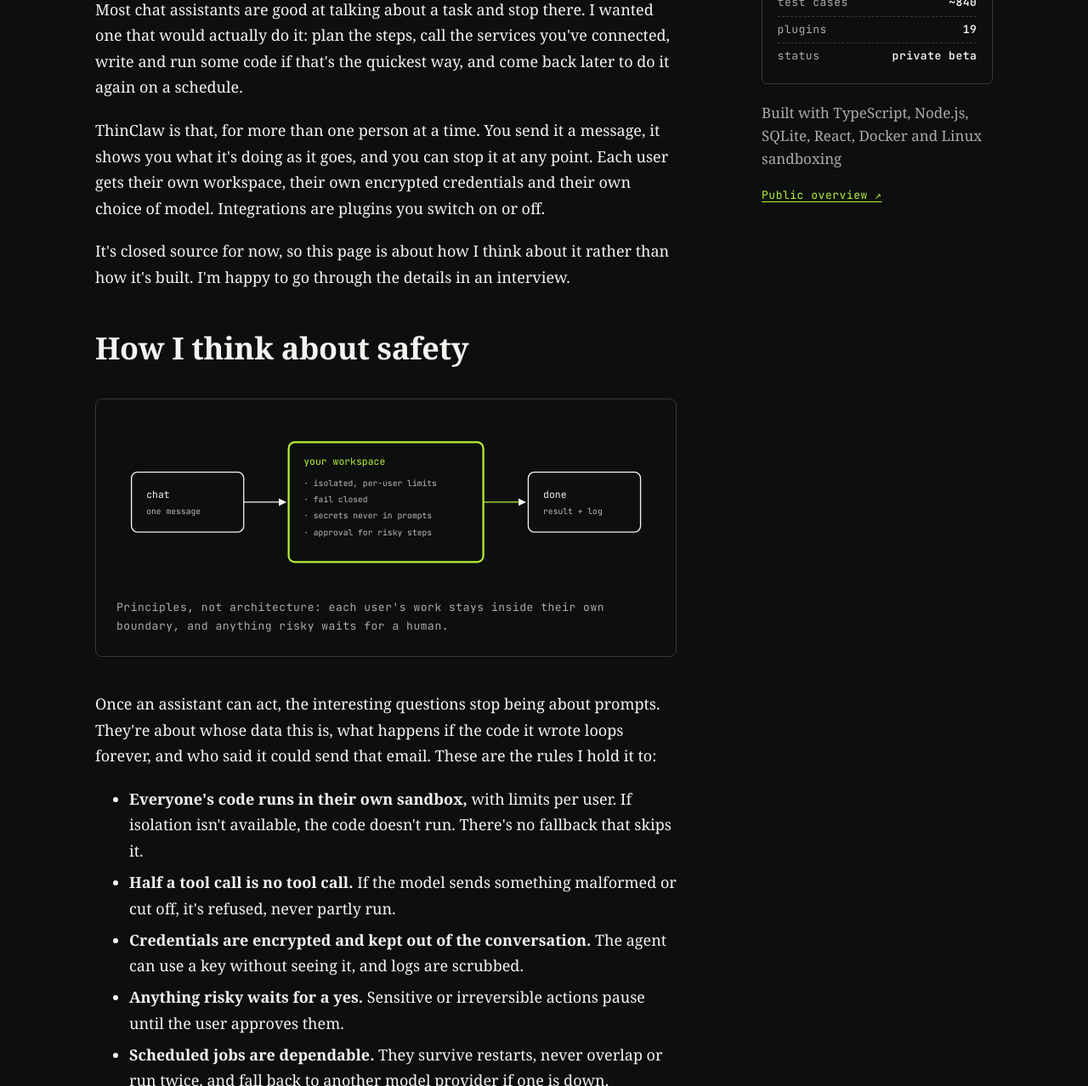
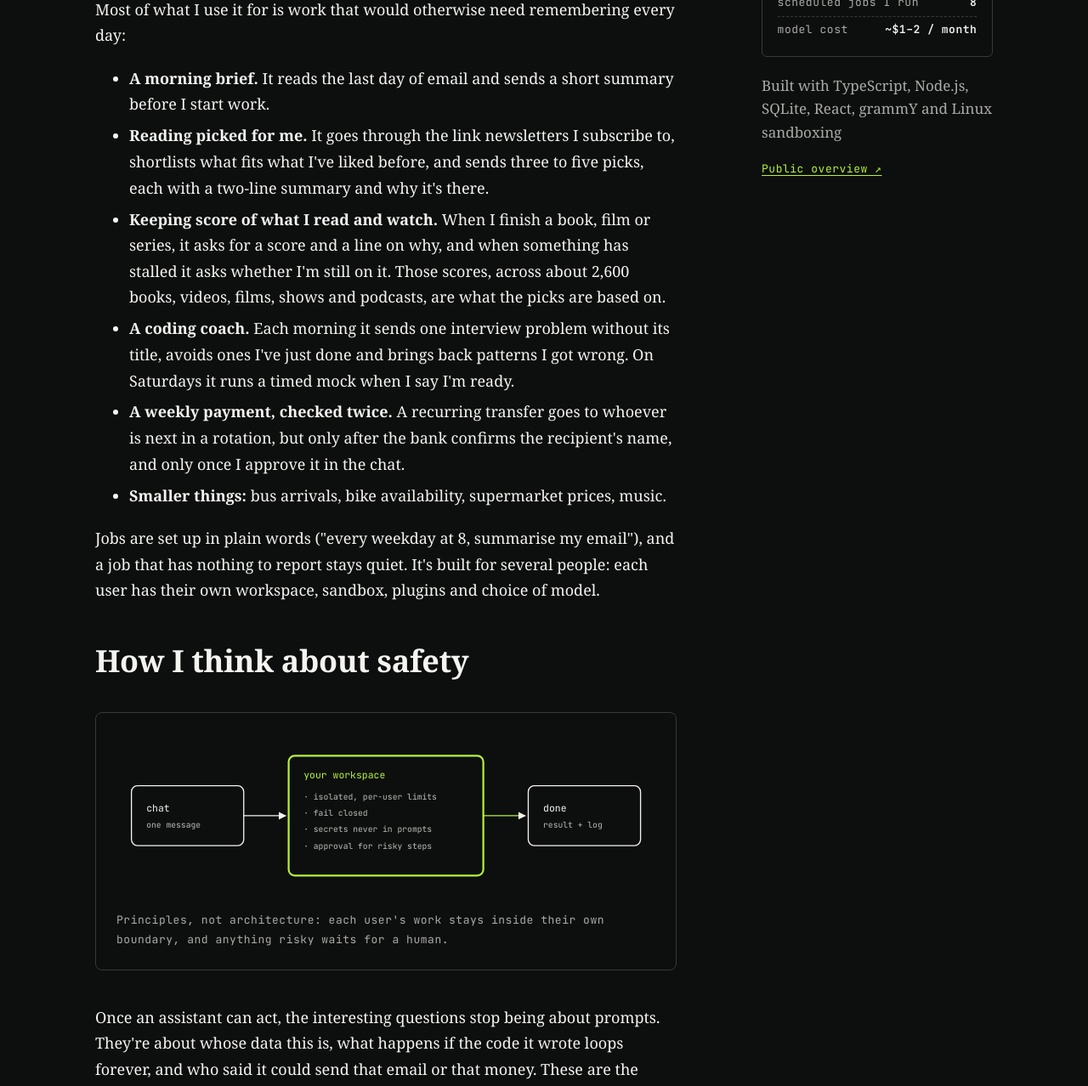
Before and after one commit to fortune-max/portfolio, an Astro site: page /work/thinclaw in a window 1280 px wide. Shown: the part 590-1868 px from the top of the page at 85% size. Built offline with nearby package versions, Linux system fonts and the light colour scheme; Astro itself is replaced by a stand-in of ours; some packages are replaced by stand-ins of ours.

Commit message:
thinclaw: rewrite from what it actually does; drop unverified claims and vanity numbers
Co-Authored-By: Claude Opus 5.5 <noreply@anthropic.com>

```diff
--- a/src/content/work/thinclaw.mdx
+++ b/src/content/work/thinclaw.mdx
@@ -2,41 +2,47 @@
 title: ThinClaw
 order: 4
 label: ThinClaw
-headline: An AI assistant that actually does things.
-summary: A multi-user AI assistant you talk to over chat. It plans, uses tools, runs code in its own sandbox and works on a schedule. I'm building it on my own, and it's in private beta.
+headline: An assistant that does the recurring work for you.
+summary: An AI assistant you message on Telegram. It connects to the services you already use, runs jobs on a schedule, writes and runs code in its own sandbox, and asks before anything risky. I use it every day.
 role: Solo project
 period: Mar 2026 – now
-stack: [TypeScript, Node.js, SQLite, React, Docker, Linux sandboxing]
+stack: [TypeScript, Node.js, SQLite, React, grammY, Linux sandboxing]
 metrics:
-  - { label: TypeScript, value: "~38k lines" }
-  - { label: test cases, value: "~840" }
-  - { label: plugins, value: "19" }
-  - { label: status, value: "private beta" }
+  - { label: plugins, value: "20" }
+  - { label: scheduled jobs I run, value: "8" }
+  - { label: model cost, value: "~$1–2 / month" }
 links:
   - { label: Public overview, href: "https://github.com/fortune-max/thinclaw-showcase" }
 ---
 import AgentPrinciples from '../../components/diagrams/AgentPrinciples.astro';
 
-## What it is
+## What it does
 
-Most chat assistants are good at talking about a task and stop there. I wanted one that would actually do it: plan the steps, call the services you've connected, write and run some code if that's the quickest way, and come back later to do it again on a schedule.
+Most of what I use it for is work that would otherwise need remembering every day:
 
-ThinClaw is that, for more than one person at a time. You send it a message, it shows you what it's doing as it goes, and you can stop it at any point. Each user gets their own workspace, their own encrypted credentials and their own choice of model. Integrations are plugins you switch on or off.
+- **A morning brief.** It reads the last day of email and sends a short summary before I start work.
+- **Reading picked for me.** It goes through the link newsletters I subscribe to, shortlists what fits what I've liked before, and sends three to five picks, each with a two-line summary and why it's there.
+- **Keeping score of what I read and watch.** When I finish a book, film or series, it asks for a score and a line on why, and when something has stalled it asks whether I'm still on it. Those scores, across about 2,600 books, videos, films, shows and podcasts, are what the picks are based on.
+- **A coding coach.** Each morning it sends one interview problem without its title, avoids ones I've just done and brings back patterns I got wrong. On Saturdays it runs a timed mock when I say I'm ready.
+- **A weekly payment, checked twice.** A recurring transfer goes to whoever is next in a rotation, but only after the bank confirms the recipient's name, and only once I approve it in the chat.
+- **Smaller things:** bus arrivals, bike availability, supermarket prices, music.
 
-It's closed source for now, so this page is about how I think about it rather than how it's built. I'm happy to go through the details in an interview.
+Jobs are set up in plain words ("every weekday at 8, summarise my email"), and a job that has nothing to report stays quiet. It's built for several people: each user has their own workspace, sandbox, plugins and choice of model.
 
 ## How I think about safety
 
 <AgentPrinciples />
 
-Once an assistant can act, the interesting questions stop being about prompts. They're about whose data this is, what happens if the code it wrote loops forever, and who said it could send that email. These are the rules I hold it to:
+Once an assistant can act, the interesting questions stop being about prompts. They're about whose data this is, what happens if the code it wrote loops forever, and who said it could send that email or that money. These are the rules I hold it to:
 
 - **Everyone's code runs in their own sandbox,** with limits per user. If isolation isn't available, the code doesn't run. There's no fallback that skips it.
-- **Half a tool call is no tool call.** If the model sends something malformed or cut off, it's refused, never partly run.
-- **Credentials are encrypted and kept out of the conversation.** The agent can use a key without seeing it, and logs are scrubbed.
-- **Anything risky waits for a yes.** Sensitive or irreversible actions pause until the user approves them.
-- **Scheduled jobs are dependable.** They survive restarts, never overlap or run twice, and fall back to another model provider if one is down.
+- **Plugin credentials stay with the plugin.** They go only to that plugin's code, never to the model or the shell, and once saved they can be replaced but never shown again, not even to their owner.
+- **Anything risky waits for a yes, enforced in code.** Payments, crypto sends and some commands pause for a Yes/No in the chat. For a bank transfer, the recipient is verified with the bank first, so you approve what will actually be sent, not the model's description of it.
+- **Scheduled jobs are dependable.** They fire on time even when the server is asleep, run at most once even across restarts, and fall back to another model provider if one is down.
+- **A partial read is never a deletion.** Syncs with outside services only treat something as removed after a complete read, so an expired login or a rate limit can't wipe anyone's history.
 
-## Where it's at
+## How it's built
 
-It's in private beta. So far that's about 38,000 lines of TypeScript, around 840 tests and 19 plugins, built since March 2026. Coding agents do much of the implementation; I own the design, the specs and every review. There's a public overview at [https://github.com/fortune-max/thinclaw-showcase](https://github.com/fortune-max/thinclaw-showcase).
+I decide what to build and why, approve every design and every deploy, and use it daily to find what's wrong. Coding agents turn our discussions into specs and plans, write the code and the tests, and a fresh agent reviews each branch before it merges. Those reviews have caught real bugs, including a way for a newsletter link to redirect the assistant to an internal address. It runs on one small server for about $1–2 a month in model calls.
+
+There's a public overview at [github.com/fortune-max/thinclaw-showcase](https://github.com/fortune-max/thinclaw-showcase).
--- a/src/pages/about.astro
+++ b/src/pages/about.astro
@@ -98,7 +98,7 @@ import '../styles/prose.css';
         <h2>Now</h2>
         <p>
           I'm still learning how far I can push AI tools in my own work. I build with coding agents every day, and on the
-          side I'm building ThinClaw, a multi-user AI assistant that's now in private beta. I'm looking for a senior backend
+          side I'm building ThinClaw, an AI assistant that runs a lot of my day-to-day. I'm looking for a senior backend
           or full-stack role. If that's what you're hiring for, <a href="/contact">say hi</a>.
         </p>
       </div>
```
